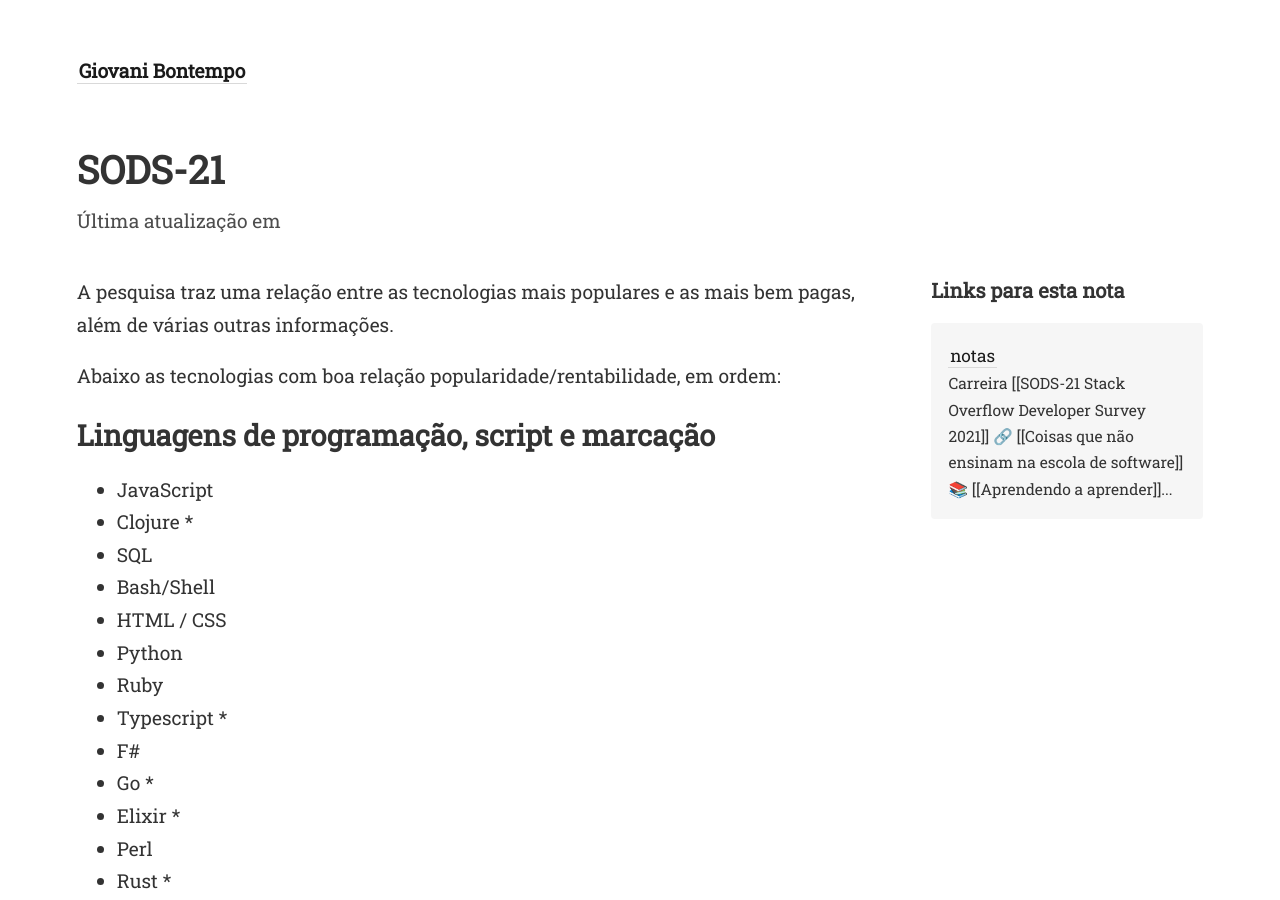
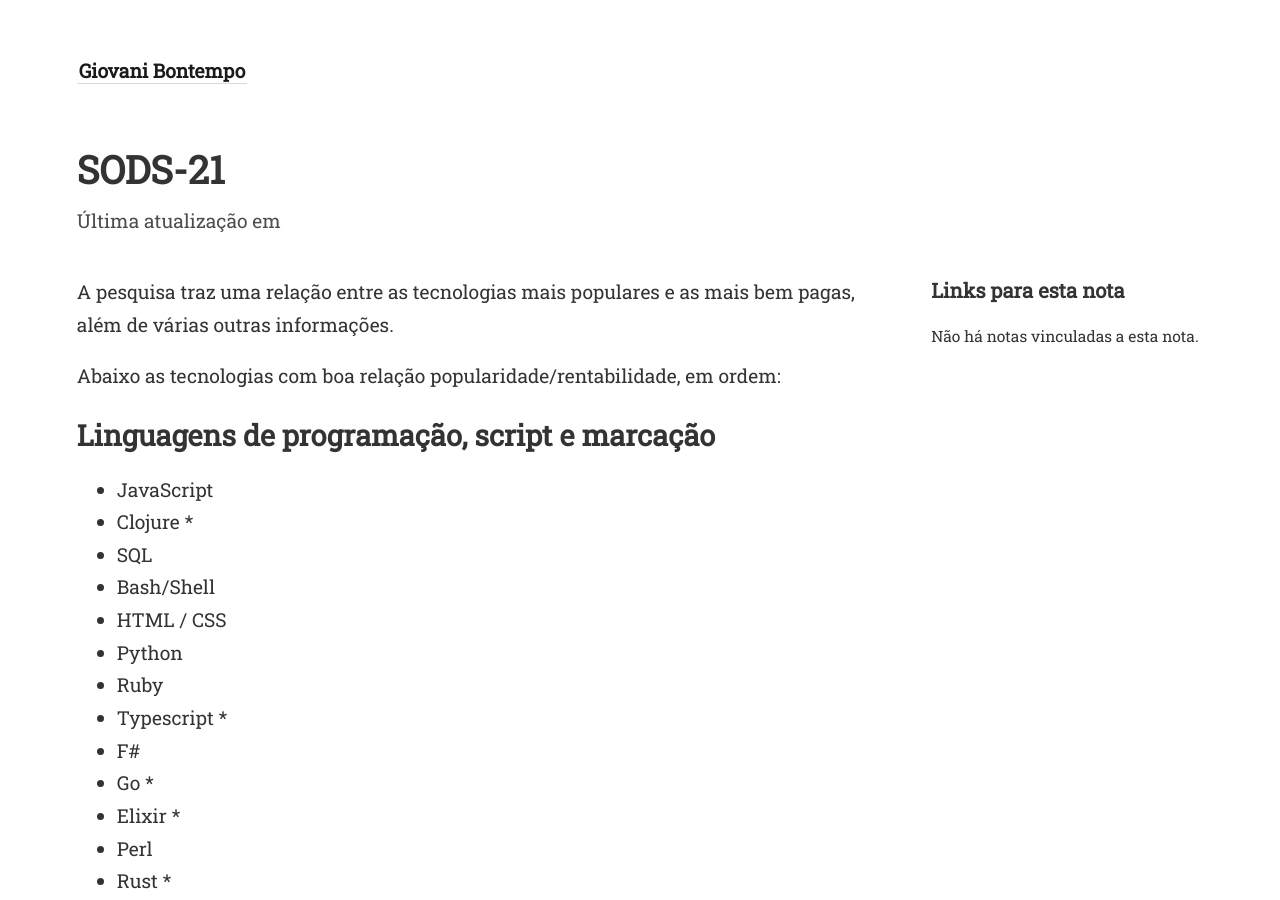
Before and after one commit to gio-bon/MyDigitalGarden, a Jekyll site: the page built from _notes/SODS-21.md, in a window 1280 px wide and 900 px high. Built offline with Jekyll 4.4.1, drawn with Linux system fonts in a browser that asks for light colours.

Commit message:
remove notas pg

```diff
--- a/_notes/notas.md
+++ /dev/null
@@ -1,9 +0,0 @@
----
-title: notas
----
-
-## Carreira
-- [[SODS-21|Stack Overflow Developer Survey 2021]] 🔗
-- [[Coisas que não ensinam na escola de software]] 📚
-- [[Aprendendo a aprender]] ▶️
-- [[2022-01-03-pratica-deliberada]] 🔗
```
Also changed, not shown: _pages/index.md (+1 -1 lines).
